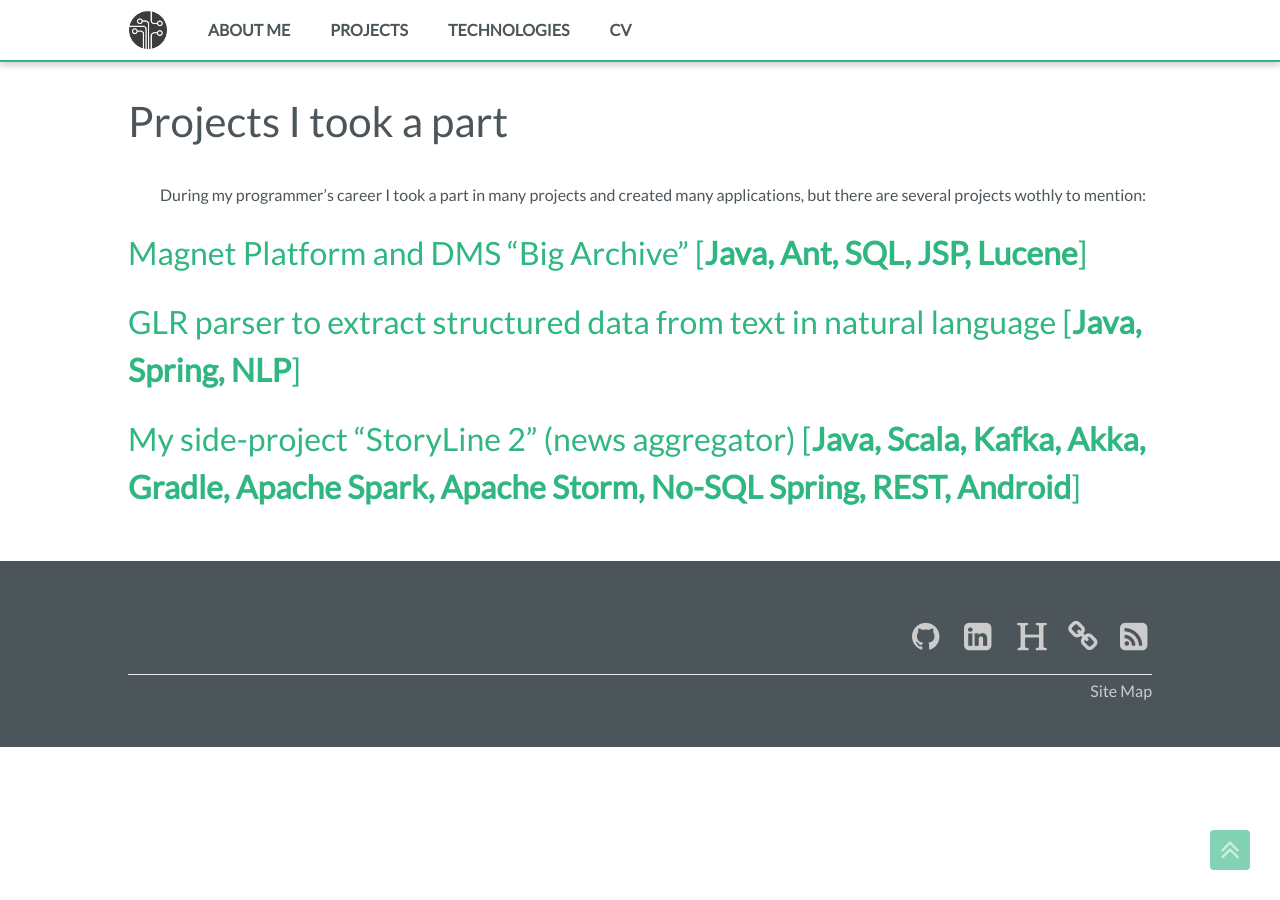
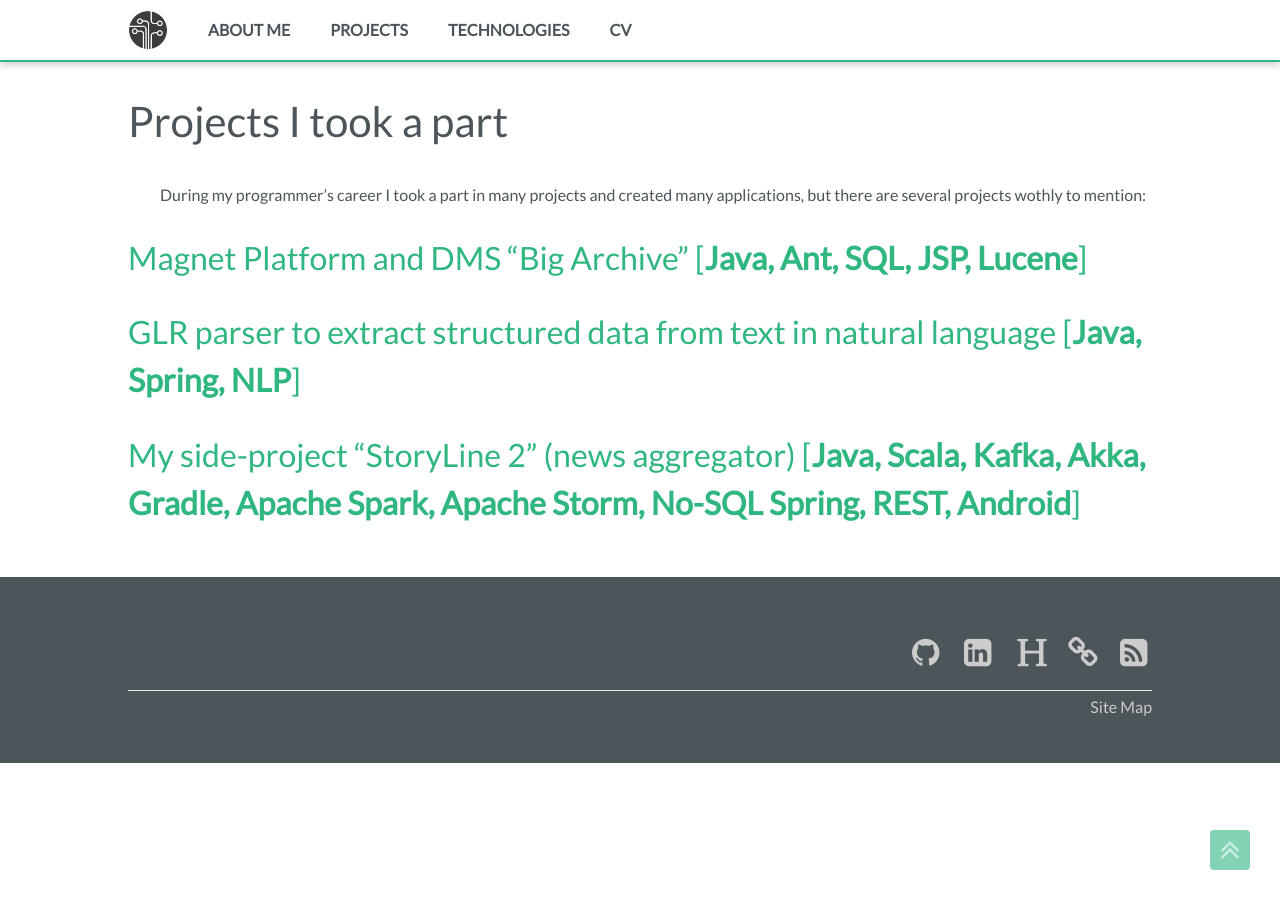
Before and after one commit to fedor-malyshkin/fedor-malyshkin.github.io, a Jekyll site: the page built from projects.md, in a window 1280 px wide. Built offline with Jekyll 4.4.1, drawn with Linux system fonts in a browser that asks for light colours.

```diff
--- a/projects.md
+++ b/projects.md
@@ -7,6 +7,6 @@ permalink: /projects/
 During my programmer's career I took a part in many projects and created many applications,
 but there are several projects wothly to mention:
 
-# [Magnet Platform and DMS "Big Archive" [**Java, Ant, SQL, JSP, Lucene**]](/projects/magnet_big_archive)
-# [GLR parser to extract structured data from text in natural language [**Java, Spring, NLP**]](/projects/glr_parser)
-# [My side-project "StoryLine 2" (news aggregator) [**Java, Scala, Kafka, Akka, Gradle, Apache Spark, Apache Storm, No-SQL Spring, REST, Android**]](/projects/story_line2)
+## [Magnet Platform and DMS "Big Archive" [**Java, Ant, SQL, JSP, Lucene**]](/projects/magnet_big_archive)
+## [GLR parser to extract structured data from text in natural language [**Java, Spring, NLP**]](/projects/glr_parser)
+## [My side-project "StoryLine 2" (news aggregator) [**Java, Scala, Kafka, Akka, Gradle, Apache Spark, Apache Storm, No-SQL Spring, REST, Android**]](/projects/story_line2)
```
